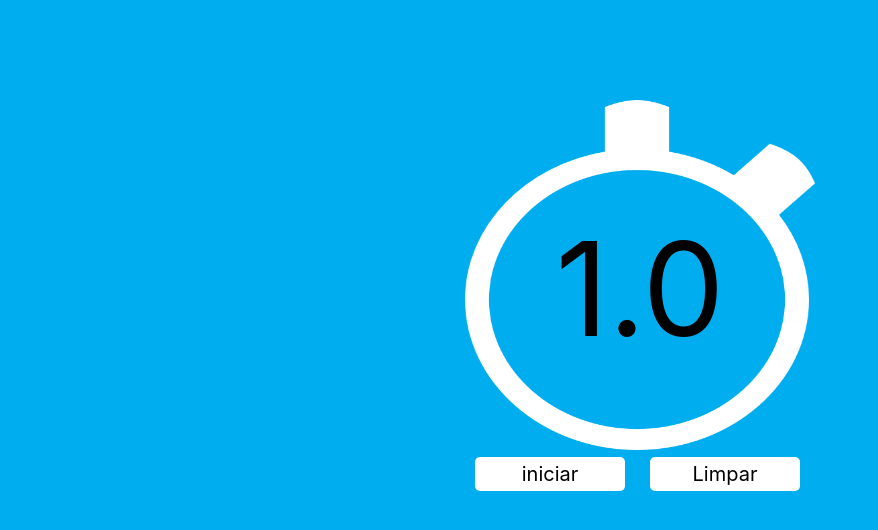
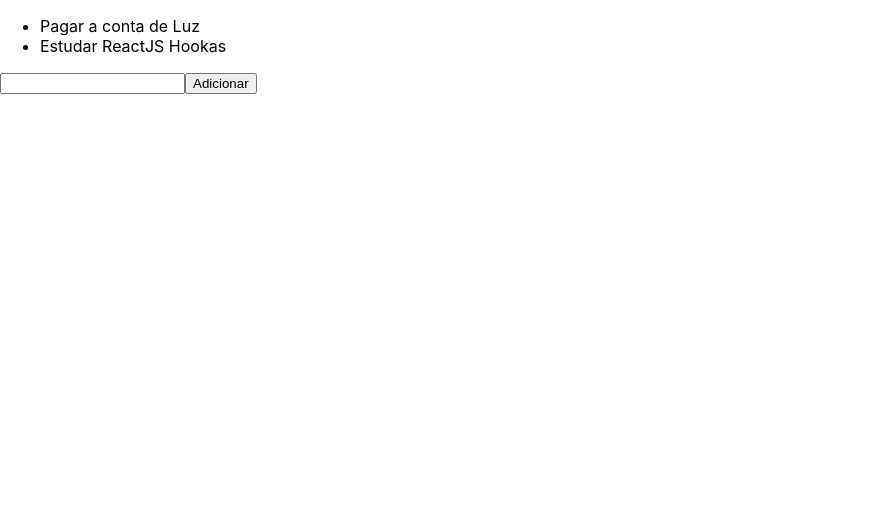
Before and after one commit to Milton-Rafael-da-Silva-Nunes/MeuSite, a React (Create React App) app: page / in a window 1280 px wide. Shown: the top 530 px of the page, without its empty margins (0-878 px from the left). Built offline with nearby package versions, Linux system fonts and the light colour scheme.

Commit message:
Aprendendo UserState do Hooks

```diff
--- a/src/App.js
+++ b/src/App.js
@@ -1,42 +1,35 @@
-import React, { Component } from "react";
-import './style.css';
+import React, { useState } from "react";
 
-class App extends Component {
+function App() {
 
-    constructor(props) {
-        super(props);
-        this.state = {
-            numero: 1
-        };
+    const [tarefas, setTarefas] = useState([
+        'Pagar a conta de Luz',
+        'Estudar ReactJS Hookas'
+    ]);
 
-        this.iniciar = this.iniciar.bind(this);
-        this.limpar = this.limpar.bind(this);
+    const [input, setInput] = useState('');
+
+    function handleAdd() {
+        setTarefas([...tarefas, input]);
+        setInput('');
     }
 
-    iniciar() {
+    return (
+        <div>
 
-    }
+            <ul>
+                {tarefas.map(tarefa => (
+                    <li key={tarefa}>
+                        {tarefa}
+                    </li>
+                ))}
+            </ul>
 
-    limpar() {
-        this.setState({numero: 0});
-    }
+            <input type="text" value={input} onChange={(e) => setInput(e.target.value)}></input>
+            <button type="button" onClick={handleAdd}>Adicionar</button>
 
-    render() {
-        return (
-            <div className="container">
-                <img src={require('./assets/cronometro.png')} className="img" />
-
-                <a className="timer"> {this.state.numero.toFixed(1)} </a>
-
-                <div className="areaBtn">
-
-                    <a className="botao" onClick={this.iniciar}>iniciar</a>
-                    <a className="botao" onClick={this.limpar}>Limpar</a>
-
-                </div>
-            </div>
-        );
-    }
+        </div>
+    );
 }
 
 export default App;
--- a/src/index.css
+++ b/src/index.css
@@ -5,7 +5,6 @@
     sans-serif;
   -webkit-font-smoothing: antialiased;
   -moz-osx-font-smoothing: grayscale;
-  background-color: #00aeef;
 }
 
 code {
```
Also changed, not shown: src/antigos/App005.js (added, +42 -0 lines), src/antigos/style005.css (renamed from src/style.css).
